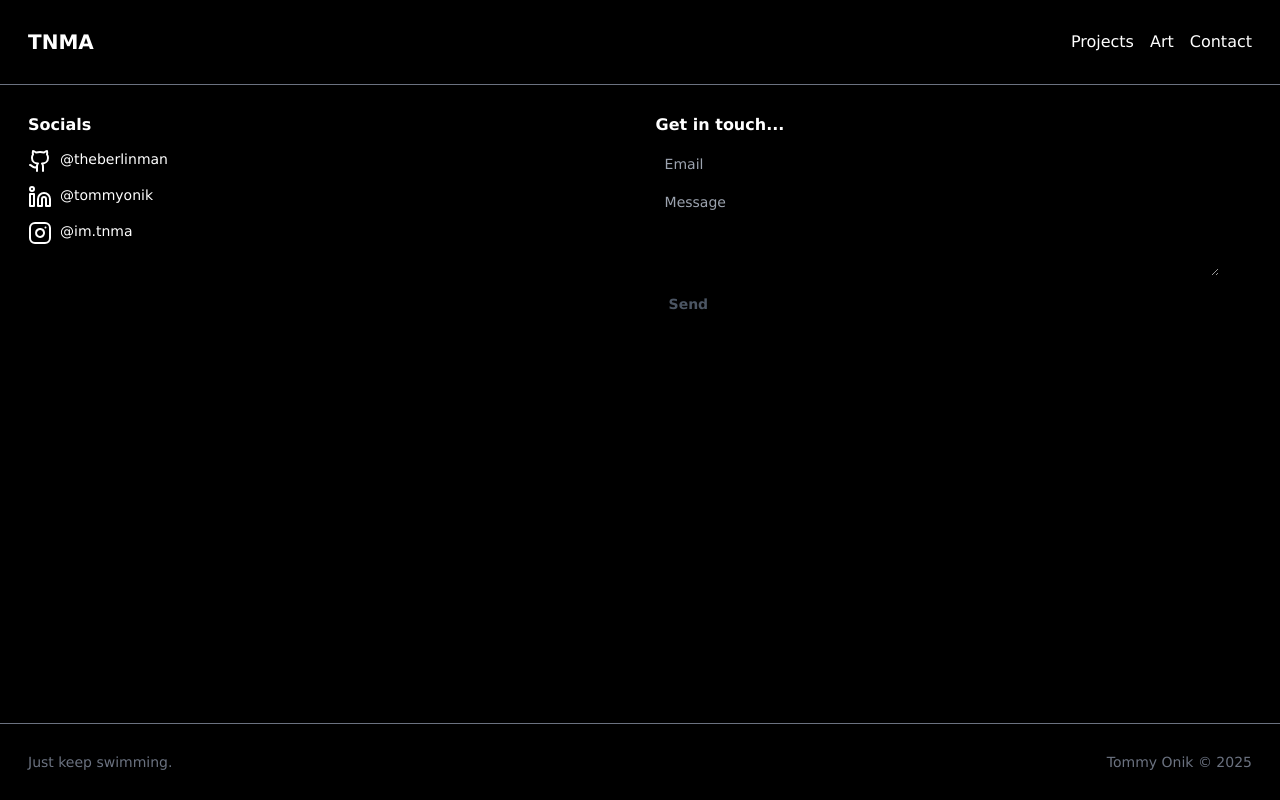
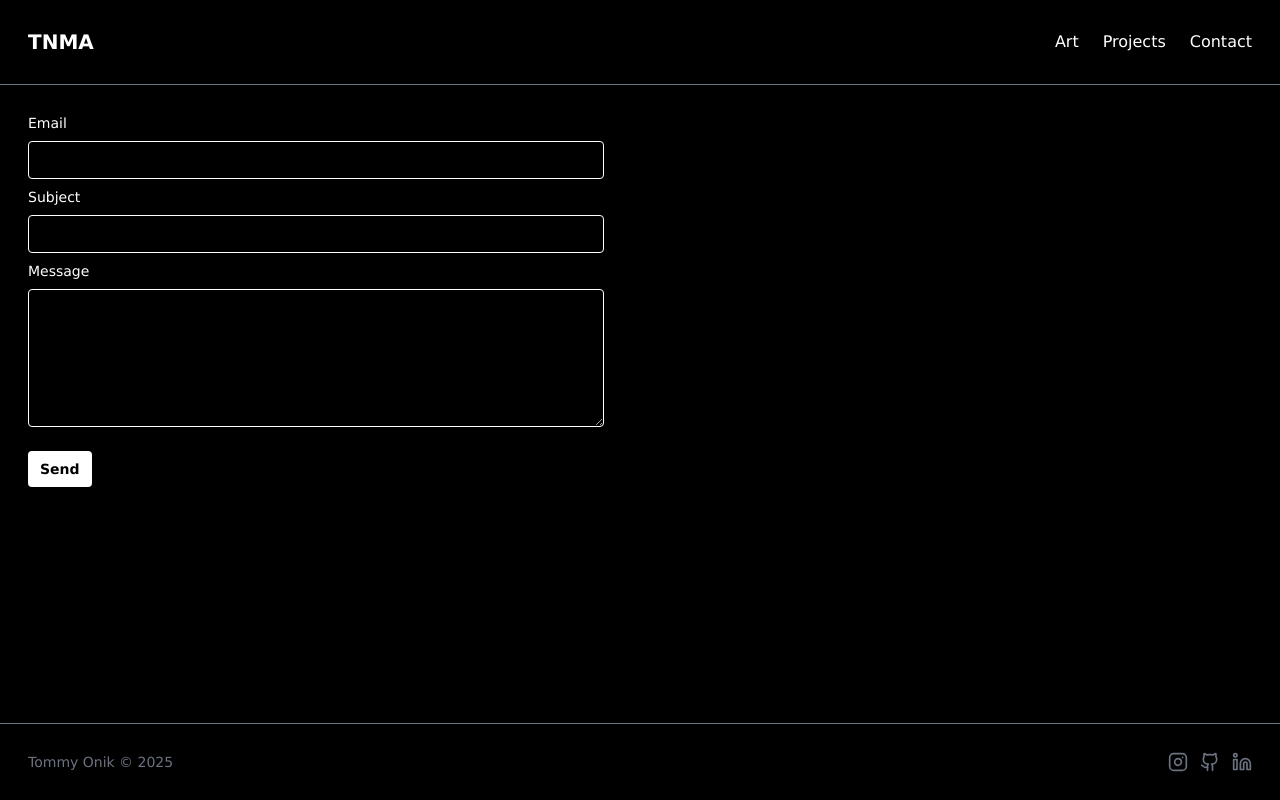
Before and after one commit to TheBerlinMan/tnma-me, a Next.js app: page /contact in a window 1280 px wide. Built offline with nearby package versions, Linux system fonts and the light colour scheme.

Commit message:
edit contact page + footer

```diff
--- a/app/(root)/about/page.tsx
+++ /dev/null
@@ -1,88 +0,0 @@
-"use client";
-import React, { useEffect, useState } from "react";
-
-const useIsMobile = () => {
-  const [isMobile, setIsMobile] = useState(false);
-
-  useEffect(() => {
-    const handleResize = () => {
-      setIsMobile(window.innerWidth < 640);
-    };
-    // Set initial value
-    handleResize();
-    // Add event listener
-    window.addEventListener("resize", handleResize);
-    // Cleanup
-    return () => window.removeEventListener("resize", handleResize);
-  }, []);
-
-  return isMobile;
-};
-
-const About = () => {
-  const isMobile = useIsMobile();
-  return (
-    <div className="fade-in">
-      {isMobile ? <AboutMobile /> : <AboutDesktop />}
-    </div>
-  );
-};
-
-export default About;
-
-const AboutMobile = () => {
-  return (
-    <div className="flex flex-col gap-6 text-sm">
-      <div className="flex flex-col gap-2">
-        <p>
-          &quot;TNMA&quot; is my Russian Name rendered in English letters. I&apos;m
-          a first-generation American-Soviet-Jew, and my experiences in this
-          world have been primarily shaped by this hybrid nature of my
-          identity- making the moniker a nice summary of who I am. But you can
-          just call me Tommy.
-        </p>
-      </div>
-      <div className="flex flex-col gap-2">
-        <p>
-          I like to think of myself as a generalist whose focuses revolve around
-          design, logical systems, and the human experience.
-        </p>
-      </div>
-      <div className="flex flex-col gap-2">
-        {/* <p>
-          My undergraduate thesis advisor once called me a polymath and I liked
-          that - maybe too much. I code, I play chess, I design jewelry, I take
-          photos, I draw, I cook, I dance, I fight. Life is more fun as a
-          generalist, I think.
-        </p> */}
-      </div>
-    </div>
-  );
-};
-
-const AboutDesktop = () => {
-  return (
-    <div className="flex flex-col gap-6 text-sm">
-      <div className="flex flex-col gap-2">
-        <p>First-generation American-Soviet-Jew</p>
-        <p>Detail-obsessed problem-solver</p>
-        <p>Surviving on intuition</p>
-      </div>
-      <div className="flex flex-col gap-2">
-        <p>&apos;TNMA&apos; is my russian name written in english letters.</p>
-        <p>You can just call me Tommy, though.</p>
-      </div>
-      <div className="flex flex-col gap-2">
-        <p>
-          My undergraduate thesis advisor once called me a polymath and I liked
-          that - maybe too much.
-        </p>
-        <p>
-          I code, I play chess, I design jewelry, I take photos, I draw, I cook,
-          I dance, I fight.
-        </p>
-        <p>Life is more fun as a generalist, I think.</p>
-      </div>
-    </div>
-  );
-};
--- /dev/null
+++ b/app/(root)/art/page.tsx
@@ -0,0 +1,9 @@
+import React from 'react'
+
+const page = () => {
+  return (
+    <div className="fade-in">page</div>
+  )
+}
+
+export default page
--- a/app/(root)/components/EmailForm.tsx
+++ b/app/(root)/components/EmailForm.tsx
@@ -9,23 +9,30 @@ const EmailForm = () => {
       method="POST"
       className="flex flex-col gap-2 items-start"
     >
+      <label htmlFor="email" className="text-sm">Email</label>
       <input
         type="email"
         name="email"
-        placeholder="Email"
         required
-        className="w-full bg-transparent border border-black px-2 py-1 rounded text-sm"
+        className="w-full bg-transparent border border-white p-2 rounded text-sm"
       />
+      <label htmlFor="subject" className="text-sm">Subject</label>
+      <input
+        type="subject"
+        name="subject"
+        required
+        className="w-full bg-transparent border border-white p-2 rounded text-sm"
+      />
+      <label htmlFor="message" className="text-sm">Message</label>
       <textarea
         name="message"
-        placeholder="Message"
-        rows={4}
+        rows={6}
         required
-        className="w-full bg-transparent border border-black px-2 py-1 rounded text-sm"
+        className="w-full bg-transparent border border-white p-2 rounded text-sm"
       />
       <button
         type="submit"
-        className="font-bold border border-black px-3 py-1 mt-1 rounded text-gray-600 text-sm"
+        className="font-bold bg-white px-3 py-2 mt-4 rounded text-black text-sm cursor-pointer"
       >
         Send
       </button>
--- a/app/(root)/components/Footer.tsx
+++ b/app/(root)/components/Footer.tsx
@@ -1,32 +1,42 @@
 "use client";
 
 import { getCurrentYear } from "@/lib/functions";
+import { Github, Instagram, Linkedin } from "lucide-react";
+import Link from "next/link";
 import React from "react";
 
 const Footer = () => {
-  //   const currentDate = new Date();
-  //   const currentMonth = currentDate.getMonth(); // 0-11 where 0 is January
-
-  //   const getMessage = () => {
-  //     if (currentMonth === 0 || currentMonth === 1) { // January or February
-  //       return "&quot;Just keep swimming.&quot;";
-  //     } else if (currentMonth >= 11 || currentMonth <= 3) { // December to April
-  //       return "&quot;Just keep swimming.&quot;";
-  //     } else {
-  //       return "&quot;Just keep swimming";
-  //     }
-  //   };
-
   return (
     <footer className="mt-auto text-gray-500 text-sm text-center">
       <hr className="border-gray-500 border-1 mb-4" />
       <div className="flex justify-between flex-col sm:flex-row m-7">
-        <p className="text-gray-500 text-sm">
-          {/* {getMessage()} */}
-          Just keep swimming.
-        </p>
+        <p>Tommy Onik © {getCurrentYear()}</p>
+        <div className="flex gap-3">
+
+        <Link
+            href="https://www.instagram.com/im.tnma"
+            target="_blank"
+            className="text-sm"
+          >
+            <Instagram size={20}/>
+          </Link>
+          <Link
+            href="https://github.com/TheBerlinMan"
+            target="_blank"
+            className="text-sm"
+          >
+            <Github size={20}/>
+          </Link>
+          <Link
+            href="https://www.linkedin.com/in/thomas-onik/"
+            target="_blank"
+            className="text-sm"
+          >
+            <Linkedin size={20}/>
+          </Link>
+
+        </div>
         {/* <p>© {getCurrentDateLong()}</p> */}
-        <p>Tommy Onik © {getCurrentYear()}</p>
       </div>
     </footer>
   );
--- a/app/(root)/components/Header.tsx
+++ b/app/(root)/components/Header.tsx
@@ -4,8 +4,8 @@ import React from "react";
 import Link from "next/link";
 
 const navItems = [
+  { name: "Art", href: "/art" },
   { name: "Projects", href: "/projects" },
-  { name: "Art", href: "/art" },
   { name: "Contact", href: "/contact" },
 ];
 
@@ -16,7 +16,7 @@ const Header = () => {
         <Link href="/main" className="font-bold text-xl">
           TNMA
         </Link>
-        <nav className="flex justify-end gap-4">
+        <nav className="flex justify-end gap-6">
           {navItems.map((item) => (
             <Link href={item.href} key={item.name}>
               {item.name}
--- a/app/(root)/contact/page.tsx
+++ b/app/(root)/contact/page.tsx
@@ -1,37 +1,11 @@
 import React from "react";
-import { Github, Instagram, Linkedin } from "lucide-react";
-import Link from "next/link";
 import EmailForm from "../components/EmailForm";
 
 const Contact = () => {
   return (
-    <div className="flex flex-col sm:flex-row gap-8 fade-in">
-      <div className="flex flex-col gap-3 w-1/2">
-        <h1 className="text-md font-bold">Socials</h1>
-        <div className="flex flex-row gap-2">
-          <Github />
-          <Link href="https://github.com/TheBerlinMan" target="_blank" className="text-sm">
-            @theberlinman
-          </Link>
-        </div>
-        <div className="flex flex-row gap-2">
-          <Linkedin />
-          <Link href="https://www.linkedin.com/in/thomas-onik/" target="_blank" className="text-sm">
-            @tommyonik
-          </Link>
-        </div>
-        <div className="flex flex-row gap-2">
-          <Instagram />
-          <Link href="https://www.instagram.com/im.tnma" target="_blank" className="text-sm">
-            @im.tnma
-          </Link>
-        </div>
-      </div>
-      <div className="flex flex-col gap-3 w-full sm:w-1/2 pr-8">
-        <h1 className="text-md font-bold">Get in touch...</h1>
+      <div className="w-full max-w-xl fade-in">
         <EmailForm />
       </div>
-    </div>
   );
 };
 
--- /dev/null
+++ b/app/(root)/projects/page.tsx
@@ -0,0 +1,9 @@
+import React from 'react'
+
+const page = () => {
+  return (
+    <div className="fade-in">page</div>
+  )
+}
+
+export default page
```
Also changed, not shown: app/(root)/storage/page.tsx (deleted, +0 -149 lines).
